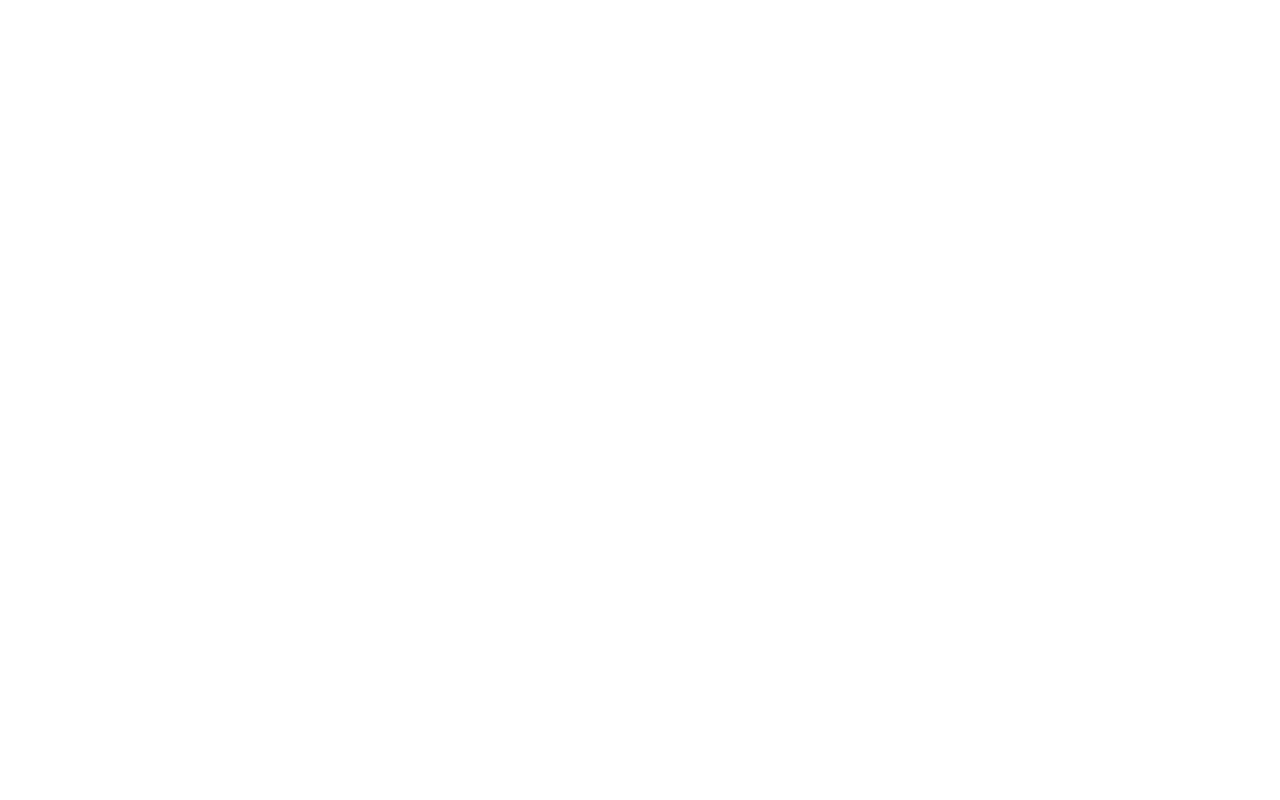
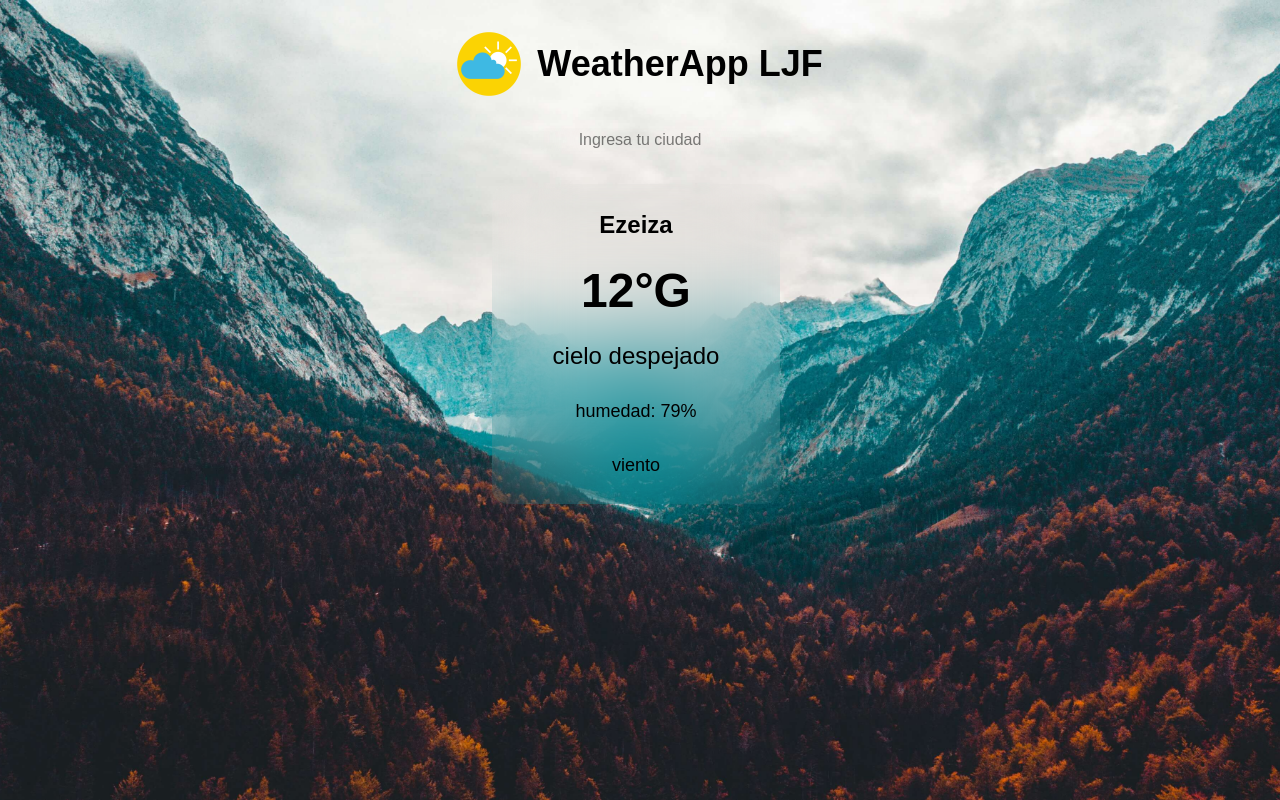
Before and after one commit to Lucasjavierf/Weather-LJF, a website built with Vite: page index.html in a window 1280 px wide. Built offline with nearby package versions, Linux system fonts and the light colour scheme.

Commit message:
empezando a agregarelementos para estilizar, al finalizar la maqueta agregare funcionalidad con js consumiendo el api

```diff
--- a/index.html
+++ b/index.html
@@ -2,12 +2,41 @@
 <html lang="en">
   <head>
     <meta charset="UTF-8" />
-    <link rel="icon" type="image/svg+xml" href="/vite.svg" />
+    <link rel="icon" type="image/png" href="./public/imgs/weather.png" />
     <meta name="viewport" content="width=device-width, initial-scale=1.0" />
     <title>LJF Weather App</title>
   </head>
-  <body>
+  <body class="bg-">
+    <header>
+      <section class=" w-fit mx-auto mt-8">
+        <div class="text-center">
+          <div class="flex justify-center items-center gap-4">
+            <img src="./public/imgs/weather.png" alt="logo" class="w-16 h-16">
+            <h1 class="text-4xl font-bold"> WeatherApp LJF</h1>
+          </div>
+          <input  type="text" placeholder="Ingresa tu ciudad"  class="text-center mt-8 backdrop-blur-2xl focus:outline-2 rounded-2xl border-gray-400">
+        </div>
+      </section>
 
+    </header>
+
+    <main>
+      <!-- ----------------------------------------------clima actual---------------------------------------------------- -->
+      <section class="w-74 h-80 mx-auto mt-8">
+        <div class="clima-actual flex flex-col justify-evenly items-center  backdrop-blur-2xl rounded-2xl h-80 w-72">
+          <h3 class="ciudad-nombre text-2xl font-bold">Ezeiza</h3>
+          <h2 class="temperatura text-5xl font-bold">12°G</h2>
+          <h3 class="condicion-clima text-2xl">cielo despejado</h3>
+          <h3 class="humedad text-lg">humedad: 79%</h3>
+          <h3 class="viento text-lg">viento</h3>
+        </div>
+      </section>
+
+      <!-- ---------------------------------------------------clima por hora------------------------------------------------------- -->
+
+
+
+    </main>
 
 
     <script type="module" src="/src/main.js"></script>
--- a/src/style.css
+++ b/src/style.css
@@ -1,5 +1,5 @@
 @import "tailwindcss";
-@import url('https://fonts.googleapis.com/css2?family=Bungee+Spice&family=Cinzel:wght@400..900&family=Kumbh+Sans:wght@100..900&family=Noto+Sans:ital,wght@0,100..900;1,100..900&family=Roboto:ital,wght@0,100..900;1,100..900&family=Work+Sans:ital,wght@0,100..900;1,100..900&display=swap');
+@import url("https://fonts.googleapis.com/css2?family=Barlow:wght@300;400;500&display=swap");
 /* ------------------ RESET GENERAL ------------------ */
 @layer
 base
@@ -20,7 +20,7 @@
 
   html {
 
-font-family: 'Poppins', sans-serif;
+font-family: "Barlow", sans-serif;
     /* color: #333; */
 
   }
@@ -28,3 +28,8 @@
   overflow-x: hidden;
 }
 }
+body{background-image: url(../public/imgs/bg1.jpg);
+  background-repeat: no-repeat;
+	background-size: cover;
+	background-position: 70%;
+	height: 100vh;}
```
Also changed, not shown: public/imgs/bg1.jpg (added), public/imgs/weather.png (added), public/imgs/weather2png.png (added).
